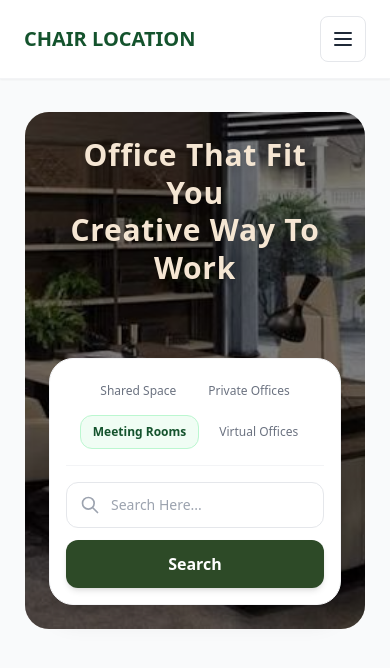
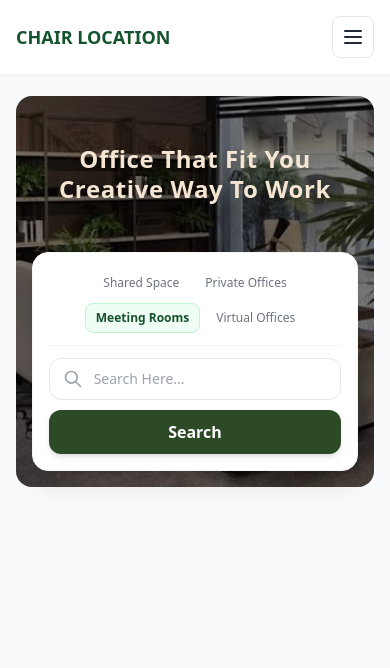
Before and after one commit to nmo533239-a11y/CHAIR-LOCATION, a Next.js app: page / in a window 390 px wide. Shown: the top 668 px of the page. Built offline with nearby package versions, Linux system fonts and the light colour scheme.

Commit message:
Fix mobile responsive layout and remove code duplication

```diff
--- a/app/page.js
+++ b/app/page.js
@@ -9,17 +9,17 @@ export default function HeroSection() {
   const [isMenuOpen, setIsMenuOpen] = useState(false);
 
   return (
-    <div className="relative min-h-screen bg-gray-50 flex flex-col font-sans">
+    <div className="relative min-h-screen bg-gray-50 flex flex-col font-sans overflow-x-hidden">
 
       {/* Navbar Container */}
       <header className="fixed top-0 left-0 w-full bg-white z-[100] shadow-sm border-b border-gray-100">
-        <nav className="max-w-7xl mx-auto px-6 py-4 flex items-center justify-between relative">
+        <nav className="max-w-7xl mx-auto px-4 sm:px-6 py-4 flex items-center justify-between relative">
           <div className="flex items-center gap-2">
-            <span className="font-bold text-xl text-green-900">CHAIR LOCATION</span>
+            <span className="font-bold text-lg sm:text-xl text-green-900">CHAIR LOCATION</span>
           </div>
 
           {/* Desktop Links */}
-          <div className="hidden md:flex items-center gap-8 text-gray-700 font-medium text-sm">
+          <div className="hidden md:flex items-center gap-6 lg:gap-8 text-gray-700 font-medium text-sm">
             <Link href="/" className="relative py-1 text-green-900 font-bold after:content-[''] after:absolute after:bottom-0 after:left-0 after:w-full after:h-[2px] after:bg-green-900">
               Home
             </Link>
@@ -45,10 +45,10 @@ export default function HeroSection() {
             <button className="flex items-center gap-1.5 text-gray-800 text-sm px-3 py-1.5 rounded-full border border-gray-200">
               العربية 🇸🇦
             </button>
-            <button className="bg-[#2D4A27] text-white px-5 py-2 rounded-xl text-sm font-semibold hover:bg-green-900 transition">
+            <button className="bg-[#2D4A27] text-white px-4 py-2 rounded-xl text-sm font-semibold hover:bg-green-900 transition">
               Create Account
             </button>
-            <button className="bg-white text-gray-800 px-5 py-2 rounded-xl text-sm font-semibold border border-gray-300 hover:bg-gray-50">
+            <button className="bg-white text-gray-800 px-4 py-2 rounded-xl text-sm font-semibold border border-gray-300 hover:bg-gray-50">
               Login
             </button>
           </div>
@@ -57,7 +57,7 @@ export default function HeroSection() {
           <button
             type="button"
             onClick={() => setIsMenuOpen((prev) => !prev)}
-            className="md:hidden p-2.5 text-gray-800 hover:text-green-900 rounded-lg border border-gray-200 focus:outline-none z-[110]"
+            className="md:hidden p-2 text-gray-800 hover:text-green-900 rounded-lg border border-gray-200 focus:outline-none z-[110]"
             aria-label="Toggle Menu"
           >
             {isMenuOpen ? (
@@ -72,7 +72,7 @@ export default function HeroSection() {
           </button>
         </nav>
 
-        {/* Mobile Dropdown Menu (مكانها هنا صح بره الـ nav وواخدة z-index قوي جداً) */}
+        {/* Mobile Dropdown Menu */}
         {isMenuOpen && (
           <div className="md:hidden w-full bg-white border-b border-gray-200 shadow-2xl px-6 py-6 flex flex-col gap-4 absolute top-full left-0 z-[100]">
             <div className="flex flex-col gap-3 text-gray-800 font-semibold text-base">
@@ -112,12 +112,12 @@ export default function HeroSection() {
       </header>
 
       {/* Main Content */}
-      <main className="pt-28 pb-16 px-4 flex flex-col items-center">
+      <main className="pt-24 sm:pt-28 pb-16 px-3 sm:px-4 flex flex-col items-center w-full">
 
-        <div className="relative w-full max-w-[95%] md:max-w-[85%] min-h-[420px] md:h-[480px] rounded-3xl flex flex-col items-center justify-center p-6">
+        <div className="relative w-full max-w-[98%] sm:max-w-[90%] md:max-w-[85%] min-h-[380px] sm:min-h-[420px] md:h-[480px] rounded-2xl sm:rounded-3xl flex flex-col items-center justify-center p-4 sm:p-6">
 
           {/* Background Image */}
-          <div className="absolute inset-0 rounded-3xl overflow-hidden">
+          <div className="absolute inset-0 rounded-2xl sm:rounded-3xl overflow-hidden">
             <Image
               src={bgImage}
               alt="Office background"
@@ -129,27 +129,27 @@ export default function HeroSection() {
           </div>
 
           {/* Heading */}
-          <div className="relative z-20 text-center px-2 mb-12 md:mb-0">
-            <h1 className="text-3xl sm:text-4xl md:text-6xl font-extrabold text-[#F5E6D3] leading-tight tracking-wide drop-shadow-lg">
+          <div className="relative z-20 text-center px-2 my-8 md:my-0">
+            <h1 className="text-2xl sm:text-4xl md:text-6xl font-extrabold text-[#F5E6D3] leading-tight tracking-wide drop-shadow-lg">
               Office That Fit You <br />
               Creative Way To Work
             </h1>
           </div>
 
           {/* Search Card Container */}
-          <div className="relative md:absolute md:bottom-0 md:left-1/2 md:-translate-x-1/2 md:translate-y-1/2 z-30 w-full max-w-4xl mt-6 md:mt-0">
-            <div className="bg-white md:bg-gradient-to-b md:from-white md:from-50% md:to-[#F5E6D3] md:to-50% p-4 md:p-6 rounded-3xl shadow-xl border border-gray-100">
+          <div className="relative md:absolute md:bottom-0 md:left-1/2 md:-translate-x-1/2 md:translate-y-1/2 z-30 w-full max-w-4xl mt-4 md:mt-0">
+            <div className="bg-white md:bg-gradient-to-b md:from-white md:from-50% md:to-[#F5E6D3] md:to-50% p-4 md:p-6 rounded-2xl sm:rounded-3xl shadow-xl border border-gray-100">
 
               {/* Category Options */}
-              <div className="flex flex-wrap items-center justify-center gap-2 md:gap-3 border-b border-gray-100 pb-4 mb-4 text-xs md:text-sm">
-                <button className="px-3 md:px-5 py-2 rounded-xl text-gray-500 font-medium hover:bg-green-50 hover:text-green-900 transition">Shared Space</button>
-                <button className="px-3 md:px-5 py-2 rounded-xl text-gray-500 font-medium hover:bg-green-50 hover:text-green-900 transition">Private Offices</button>
-                <button className="px-3 md:px-5 py-2 rounded-xl bg-green-50 text-green-900 font-bold border border-green-200">Meeting Rooms</button>
-                <button className="px-3 md:px-5 py-2 rounded-xl text-gray-500 font-medium hover:bg-green-50 hover:text-green-900 transition">Virtual Offices</button>
+              <div className="flex flex-wrap items-center justify-center gap-1.5 sm:gap-2 md:gap-3 border-b border-gray-100 pb-3 mb-3 text-xs md:text-sm">
+                <button className="px-2.5 sm:px-4 py-1.5 sm:py-2 rounded-lg sm:rounded-xl text-gray-500 font-medium hover:bg-green-50 hover:text-green-900 transition">Shared Space</button>
+                <button className="px-2.5 sm:px-4 py-1.5 sm:py-2 rounded-lg sm:rounded-xl text-gray-500 font-medium hover:bg-green-50 hover:text-green-900 transition">Private Offices</button>
+                <button className="px-2.5 sm:px-4 py-1.5 sm:py-2 rounded-lg sm:rounded-xl bg-green-50 text-green-900 font-bold border border-green-200">Meeting Rooms</button>
+                <button className="px-2.5 sm:px-4 py-1.5 sm:py-2 rounded-lg sm:rounded-xl text-gray-500 font-medium hover:bg-green-50 hover:text-green-900 transition">Virtual Offices</button>
               </div>
 
               {/* Input + Search Actions */}
-              <div className="flex flex-col md:flex-row items-center gap-3">
+              <div className="flex flex-col md:flex-row items-center gap-2.5 sm:gap-3">
                 <div className="relative flex-grow w-full">
                   <div className="absolute inset-y-0 left-3.5 flex items-center pointer-events-none text-gray-400">
                     <svg className="w-5 h-5" fill="none" stroke="currentColor" viewBox="0 0 24 24">
@@ -159,7 +159,7 @@ export default function HeroSection() {
                   <input
                     type="text"
                     placeholder="Search Here..."
-                    className="w-full pl-11 pr-4 py-3 bg-white border border-gray-200 md:border-[#e1d0bc] rounded-xl text-sm text-gray-800 placeholder-gray-400 focus:outline-none focus:border-green-800"
+                    className="w-full pl-11 pr-4 py-2.5 sm:py-3 bg-white border border-gray-200 md:border-[#e1d0bc] rounded-xl text-sm text-gray-800 placeholder-gray-400 focus:outline-none focus:border-green-800"
                   />
                 </div>
 
@@ -171,7 +171,7 @@ export default function HeroSection() {
                   <span>Search Nearby</span>
                 </button>
 
-                <button className="w-full md:w-auto bg-[#2D4A27] text-white px-8 py-3 rounded-xl font-bold hover:bg-green-900 transition shadow-md whitespace-nowrap">
+                <button className="w-full md:w-auto bg-[#2D4A27] text-white px-8 py-2.5 sm:py-3 rounded-xl font-bold hover:bg-green-900 transition shadow-md whitespace-nowrap">
                   Search
                 </button>
               </div>
```
